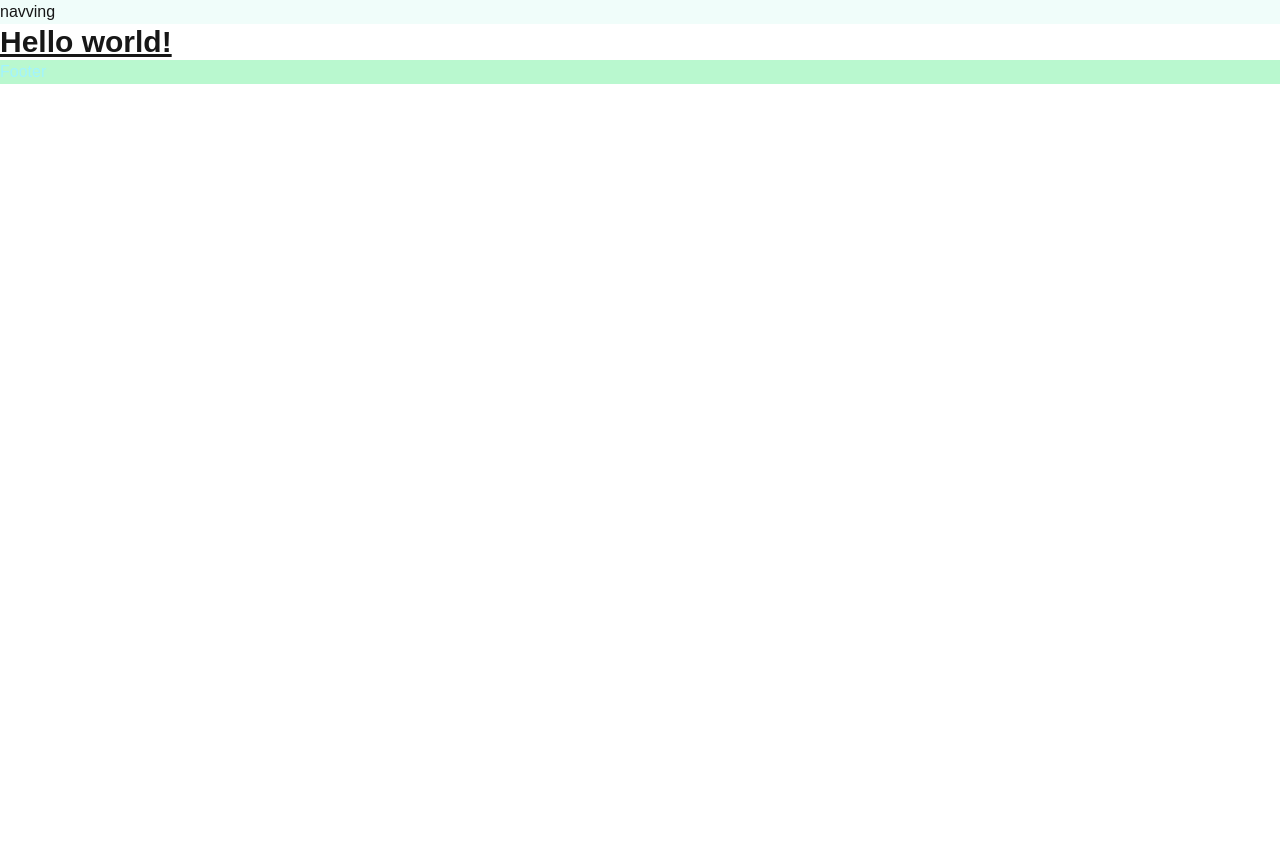
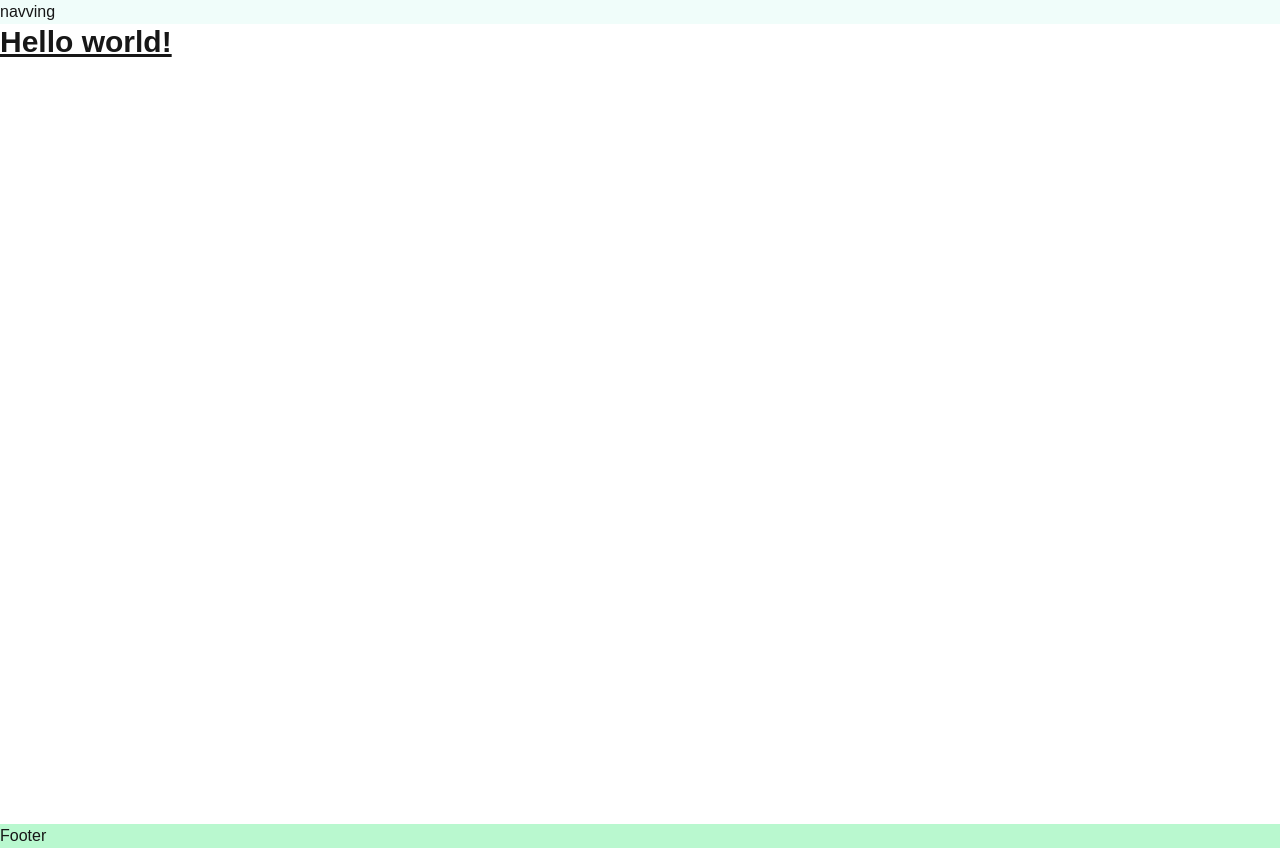
Before and after one commit to RiFactor/eps-webapp-next, a Next.js app: page / in a window 1280 px wide. Before the commit the page ends 800 px from the top, so only its background shows below. Built offline with nearby package versions, Linux system fonts and the light colour scheme.

Commit message:
notes; footer, + layout

```diff
--- a/app/components/Footer.tsx
+++ b/app/components/Footer.tsx
@@ -1,5 +1,3 @@
 export default function Footer() {
-  return (
-    <footer className="flex w-screen text-cyan-200 bg-green-200">Footer</footer>
-  );
+  return <footer className="flex w-screen bg-green-200">Footer</footer>;
 }
--- a/app/layout.tsx
+++ b/app/layout.tsx
@@ -31,11 +31,9 @@ export default function RootLayout({
       <body
       // className={`${geistSans.variable} ${geistMono.variable} antialiased`}
       >
-        <div className="flex-col">
-          {/* navbar */}
+        <div className="flex flex-col ">
           <NavBar />
-          <main>{children}</main>
-          {/* footer */}
+          <main className="flex items-stretch min-h-screen">{children}</main>
           <Footer />
         </div>
       </body>
```
Also changed, not shown: 1 other file (tests, documents, lock files or other folders).
